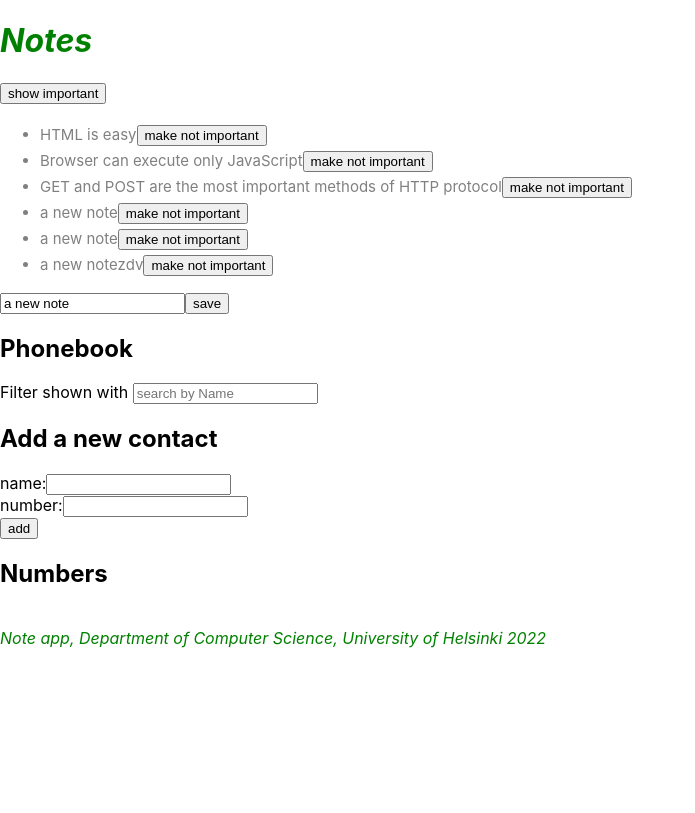
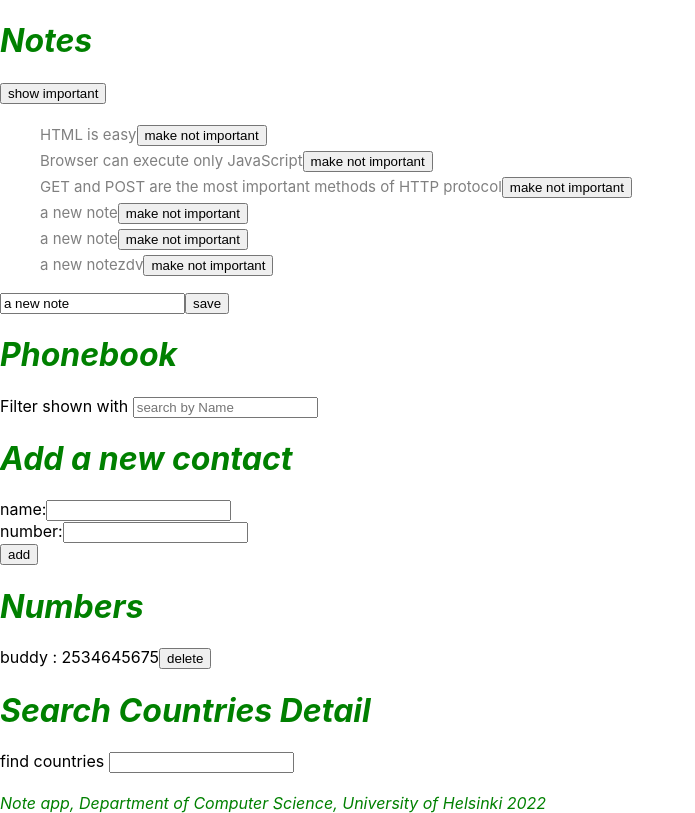
Before and after one commit to AltafHunzai/Fullstack-part02, a React (Create React App) app: page / in a window 1280 px wide. Shown: the part 420-1233 px from the top of the page, without its empty margins (0-695 px from the left). Before the commit the page ends 1068 px from the top, so only its background shows below. Built offline with nearby package versions, Linux system fonts and the light colour scheme; data requests are answered from the project's data file.

Commit message:
exercise 2.18 is completed successfully

```diff
--- a/db.json
+++ b/db.json
@@ -30,5 +30,11 @@
       "important": true
     }
   ],
-  "persons": []
+  "persons": [
+    {
+      "name": "buddy",
+      "number": "2534645675",
+      "id": 1
+    }
+  ]
 }
--- a/src/App.js
+++ b/src/App.js
@@ -9,6 +9,9 @@ import notesService from './services/notes'
 import contactService from './services/contact'
 import { Notification, Success } from './components/Notification'
 import { Footer } from './components/Footer'
+import countriesServices from './services/countries'
+import { SearchCountry } from './components/SearchCountry'
+import { Country } from './components/Country'
 
 const App = ({ notes }) => {
   const [note, setNote] = useState([])
@@ -20,6 +23,8 @@ const App = ({ notes }) => {
   const [searchTerm, setSearchTerm] = useState('')
   const [errorMessage, setErrorMessage] = useState('')
   const [successMessage, setSuccessMessage] = useState('')
+  const [searchedCountry, setSearchedCountry] = useState('')
+  const [fetchedCountries, setFetchedCountries] = useState()
   const course = [
     {
       name: 'Half Stack application development',
@@ -202,12 +207,32 @@ const App = ({ notes }) => {
         })
         .catch(err => [
           setErrorMessage(`${contactId.name} is already deleted from the server`),
-          setTimeout(() =>{
+          setTimeout(() => {
             setErrorMessage(null)
-          },4000 )
+          }, 4000)
         ])
     }
   }
+
+  const handleCountrySearch = (event) => {
+    setSearchedCountry(event.target.value)
+
+  }
+
+  useEffect(() => {
+    if (searchedCountry === '') {
+
+    } else {
+      countriesServices
+        .getCountries(searchedCountry)
+        .then(data => {
+          setFetchedCountries(data)
+        })
+        .catch(err => {
+          console.log(err);
+        })
+    }
+  }, [searchedCountry])
 
   return (
     <div>
@@ -246,7 +271,7 @@ const App = ({ notes }) => {
         <button type="submit">save</button>
       </form>
       <div>
-        <h2>Phonebook</h2>
+        <h1>Phonebook</h1>
         <Notification message={errorMessage} />
         <Success message={successMessage} />
         <SearchBar onChange={handleSearchChange} />
@@ -258,7 +283,7 @@ const App = ({ notes }) => {
         }
         {/* fitlered contacts */}
 
-        <h2>Add a new contact</h2>
+        <h1>Add a new contact</h1>
         {/* adding new contact form */}
         <FormNewContact
           onSubmit={addPerson}
@@ -267,13 +292,27 @@ const App = ({ notes }) => {
         />
         {/* adding new contact form */}
 
-        <h2>Numbers</h2>
+        <h1>Numbers</h1>
         {
           persons.map(data =>
             <ContactList key={data.id} name={data.name} number={data.number} handleOnClick={() => deletePerson(data.id)} />
           )
         }
       </div>
+      {/* search countries application UI */}
+      <div>
+        <h1>Search Countries Detail</h1>
+        <SearchCountry onChange={handleCountrySearch} />
+        <div>
+          <Country fetchedCountries={fetchedCountries} />
+          {/* {fetchedCountries.map((data, index) => {
+            return (
+              <p key={index}>{data.name.common}</p>
+            )
+          })} */}
+        </div>
+      </div>
+      {/* search countries application UI */}
       <Footer />
     </div>
   )
--- /dev/null
+++ b/src/components/Country.js
@@ -0,0 +1,44 @@
+export const Country = ({ fetchedCountries }) => {
+    if (fetchedCountries === undefined) {
+
+    } else if (fetchedCountries.length >= 10) {
+        return (
+            <p>Too many matches, specify another filter</p>
+        )
+    } else if (fetchedCountries.length <= 10 && fetchedCountries.length >= 2) {
+        return (
+            <ul>
+                {fetchedCountries.map((data, index) => {
+                    return (
+                        <li key={index}>{data.name.common}</li>
+                    )
+                })}
+            </ul>
+        )
+    } else if (fetchedCountries.length === 1) {
+        console.log(fetchedCountries);
+        return (
+            fetchedCountries.map((data, index) => {
+                return (
+                    <div key={index}>
+                        <div>
+                            <p>Common: <strong>{data.name.common}</strong></p>
+                            <p>Offical: <strong>{data.name.common}</strong></p>
+                        </div>
+                        <div>
+                            <p>Capital: <strong>{data.capital}</strong></p>
+                            <p>Area: <strong>{data.area}</strong></p>
+                        </div>
+                        <p>Languages</p>
+                        <ul>
+                            {Object.entries(data.languages).map((language, index) => {
+                                return <li key={index}>{language}</li>
+                            })}
+                        </ul>
+                        <img src={data.flags.svg} height={200} width={200} alt={`flag of ${data.name.common}`} />
+                    </div>
+                )
+            })
+        )
+    }
+}
--- /dev/null
+++ b/src/components/SearchCountry.js
@@ -0,0 +1,8 @@
+export const SearchCountry = ({ onChange }) => {
+
+    return (
+        <div>
+            find countries <input type="search" onChange={onChange} />
+        </div>
+    )
+}
--- a/src/index.css
+++ b/src/index.css
@@ -14,6 +14,10 @@ code {
 h1 {
   color: green;
   font-style: italic;
+}
+
+ul {
+  list-style-type: none;
 }
 
 li {
--- /dev/null
+++ b/src/services/countries.js
@@ -0,0 +1,11 @@
+import axios from "axios"
+const baseURL = 'https://restcountries.com/v3.1/name'
+
+const getCountries = (searchCountry) => {
+    const request = axios.get(`${baseURL}/${searchCountry}`)
+    return request.then(res => res.data)
+}
+
+const countriesServices = { getCountries }
+
+export default countriesServices
```
